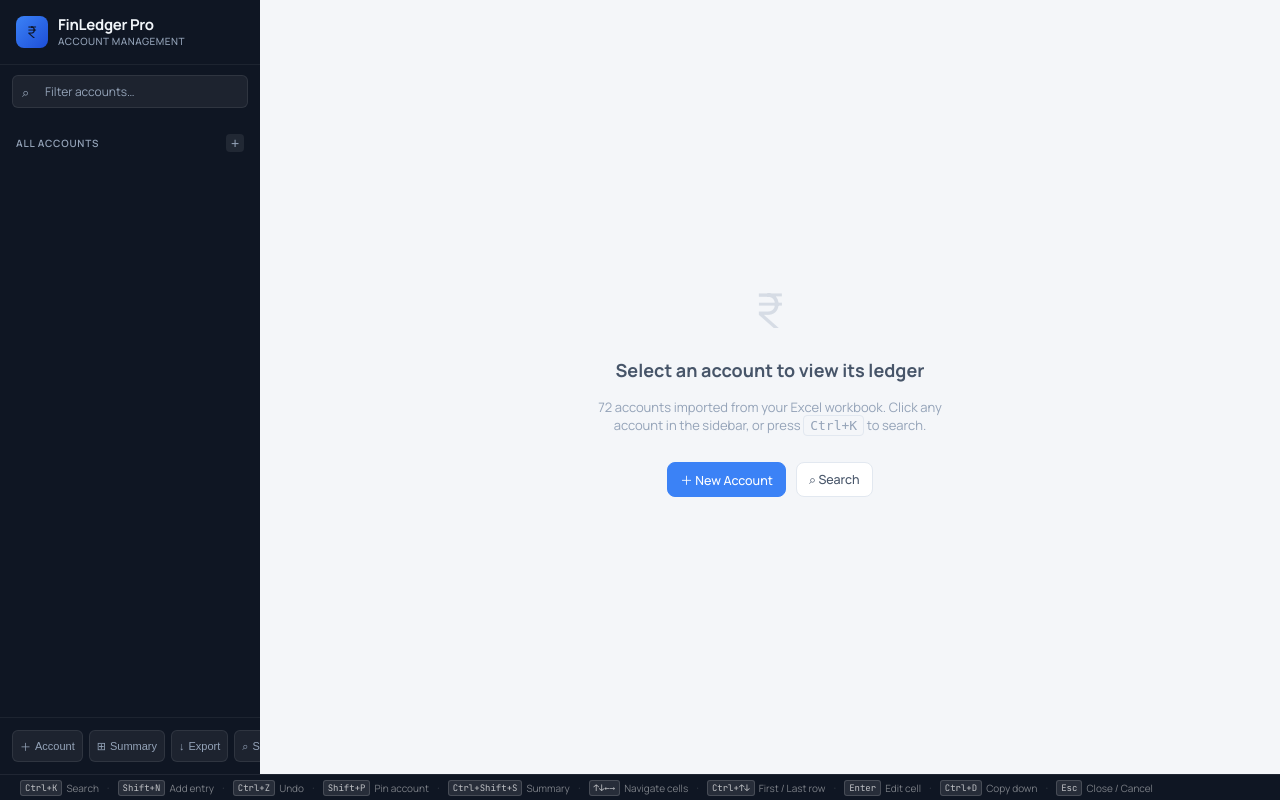
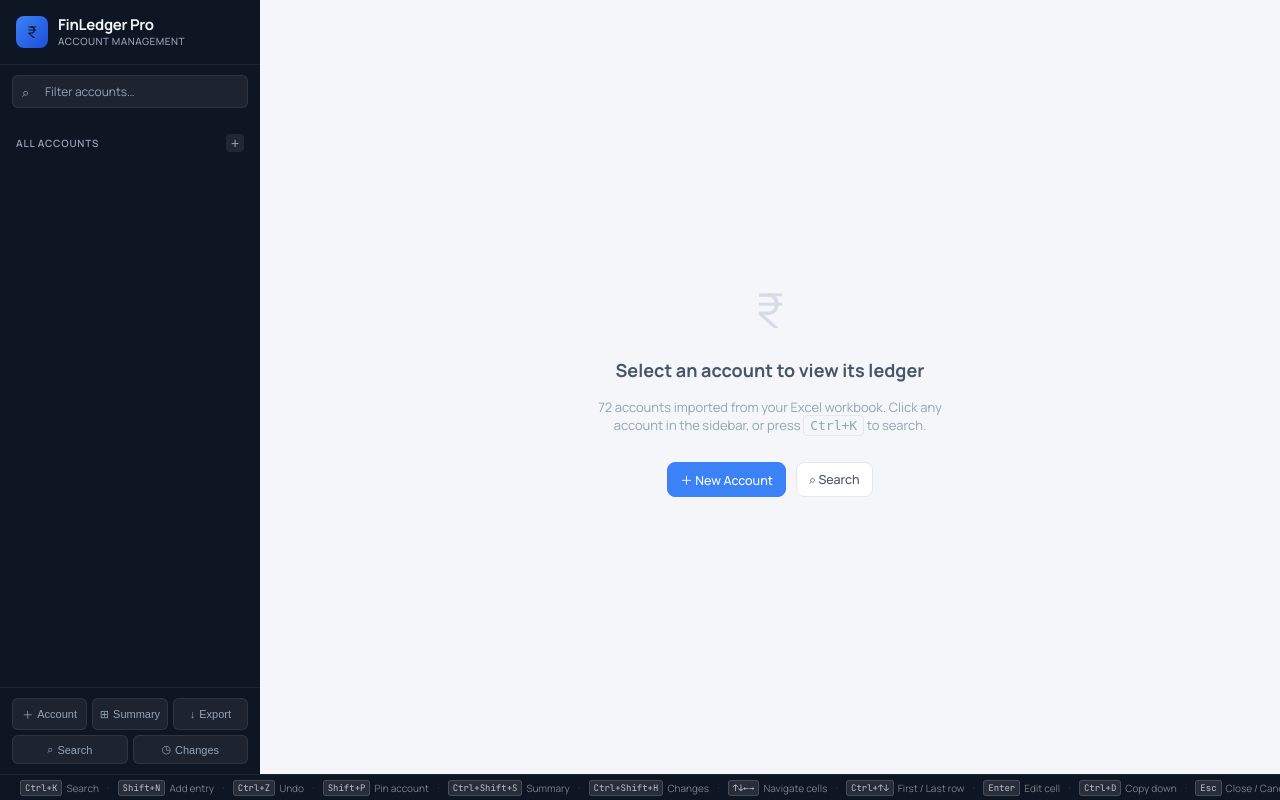
Before and after one commit to castorafoamtech/finledger-pro, a Flask app: page / in a window 1280 px wide. Run offline with Flask 3, Linux system fonts and the light colour scheme; data that the repository does not hold is empty; some libraries are stand-ins or nearby versions.

Commit message:
Fix sidebar footer wrapping and add Ctrl+Shift+H to shortcut bar
- Sidebar footer now wraps to 2 rows (flex-wrap) so all 5 buttons are
  always visible regardless of sidebar width
- Added Ctrl+Shift+H (Changes) to the shortcut bar

Co-Authored-By: Claude Sonnet 4.6 <noreply@anthropic.com>

```diff
--- a/static/css/fin.css
+++ b/static/css/fin.css
@@ -307,19 +307,21 @@ body {
 
 /* ── Sidebar Footer ────────────────────────────────────────── */
 .sidebar-footer {
-  padding: 12px;
+  padding: 10px 12px;
   border-top: 1px solid rgba(255,255,255,.06);
   flex-shrink: 0;
   display: flex;
-  gap: 6px;
+  flex-wrap: wrap;
+  gap: 5px;
 }
 
 .sidebar-footer-btn {
-  flex: 1;
+  flex: 1 1 calc(33% - 4px);
+  min-width: 0;
   background: rgba(255,255,255,.06);
   border: 1px solid rgba(255,255,255,.08);
   border-radius: 6px;
-  padding: 7px;
+  padding: 7px 4px;
   color: var(--sidebar-text);
   font-size: 11px;
   cursor: pointer;
@@ -329,6 +331,9 @@ body {
   align-items: center;
   justify-content: center;
   gap: 4px;
+  white-space: nowrap;
+  overflow: hidden;
+  text-overflow: ellipsis;
 }
 
 .sidebar-footer-btn:hover { background: rgba(255,255,255,.12); color: var(--sidebar-text-active); }
--- a/templates/fin_dashboard.html
+++ b/templates/fin_dashboard.html
@@ -574,6 +574,8 @@
   <span class="sc-sep">·</span>
   <span class="sc-item"><kbd>Ctrl+Shift+S</kbd> Summary</span>
   <span class="sc-sep">·</span>
+  <span class="sc-item"><kbd>Ctrl+Shift+H</kbd> Changes</span>
+  <span class="sc-sep">·</span>
   <span class="sc-item"><kbd>↑↓←→</kbd> Navigate cells</span>
   <span class="sc-sep">·</span>
   <span class="sc-item"><kbd>Ctrl+↑↓</kbd> First / Last row</span>
```
